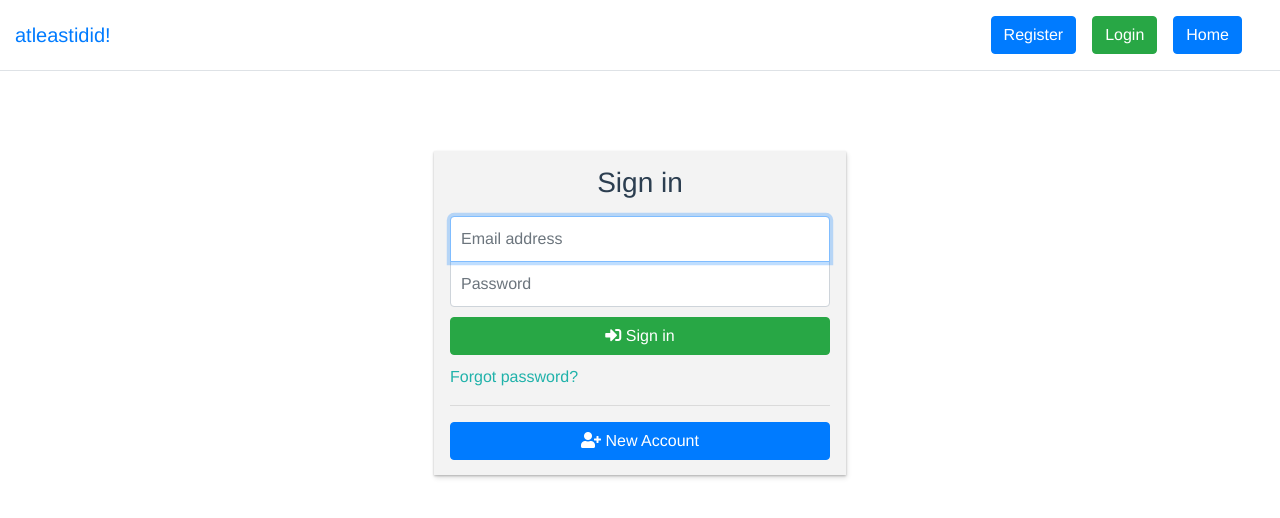
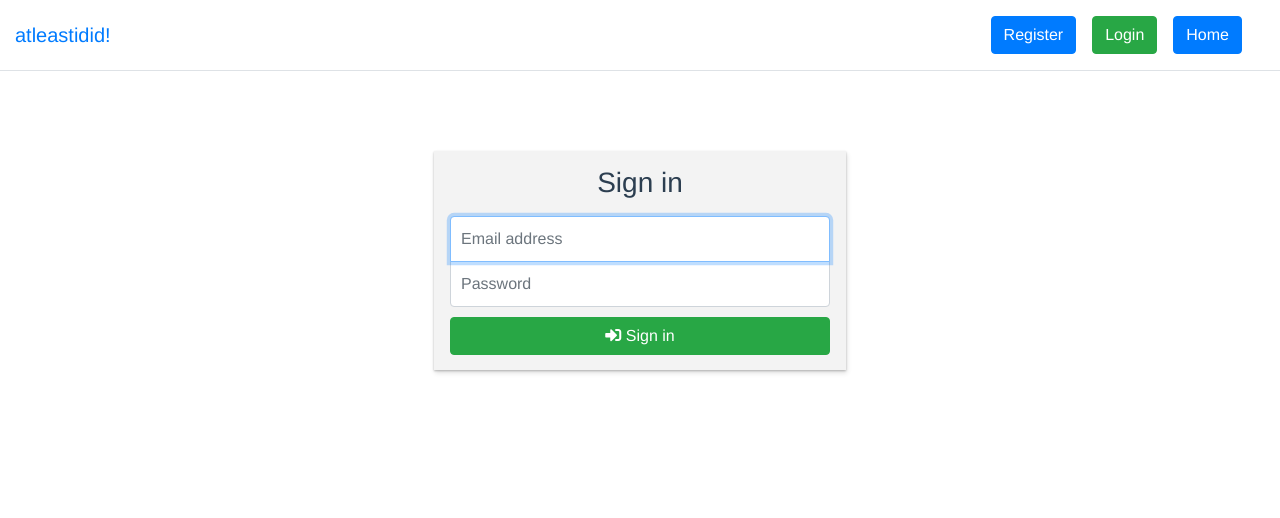
Before and after one commit to dewdad/atleastidid, a Vue app in the folder client/: page /login in a window 1280 px wide. Shown: the top 518 px of the page. Built offline with nearby package versions, Linux system fonts and the light colour scheme; no server answers.

Commit message:
They're gonna call me Jenny Craig when I'm done with this repo lol...

```diff
--- a/client/src/views/Login.vue
+++ b/client/src/views/Login.vue
@@ -19,19 +19,8 @@
         placeholder="Password"
         required
       />
-
       <button @click.prevent="login" class="btn btn-success btn-block" type="submit">
         <i class="fas fa-sign-in-alt"></i> Sign in
-      </button>
-      <a href="#" id="forgot_pswd">Forgot password?</a>
-      <hr />
-      <!-- <p>Don't have an account!</p>  -->
-      <button
-        @click="$router.push({ name: 'register' })"
-        class="btn btn-primary btn-block"
-        type="button"
-        id="btn-signup">
-        <i class="fas fa-user-plus"></i> New Account
       </button>
     </form>
   </div>
```
